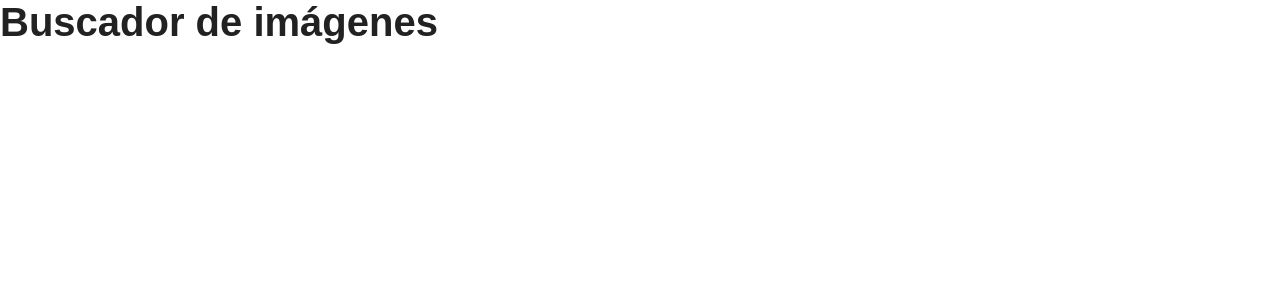
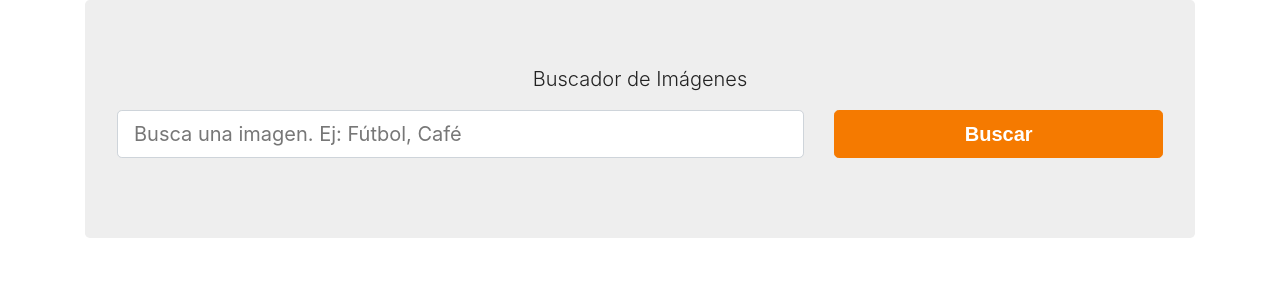
Before and after one commit to JKBustillo/images, a React (Create React App) app: page / in a window 1280 px wide. Shown: the top 300 px of the page. Built offline with nearby package versions, Linux system fonts and the light colour scheme; a web font is replaced by a local one.

Commit message:
Form component

```diff
--- a/src/App.js
+++ b/src/App.js
@@ -1,8 +1,15 @@
 import React from 'react';
+import Form from './components/Form';
 
 function App() {
   return (
-    <h1>Buscador de imágenes</h1>
+    <div className="container">
+      <div className="jumbotron">
+        <p className="lead text-center">Buscador de Imágenes</p>
+
+        <Form />
+      </div>
+    </div>
   );
 }
 
--- /dev/null
+++ b/src/components/Form.js
@@ -0,0 +1,26 @@
+import React from 'react';
+
+const Form = () => {
+    return (
+        <form>
+            <div className="row">
+                <div className="form-group col-md-8">
+                    <input
+                        type="text"
+                        className="form-control form-control-lg"
+                        placeholder="Busca una imagen. Ej: Fútbol, Café"
+                    />
+                </div>
+                <div className="form-group col-md-4">
+                    <input
+                        type="submit"
+                        className="btn btn-lg btn-danger btn-block"
+                        value="Buscar"
+                    />
+                </div>
+            </div>
+        </form>
+    );
+}
+
+export default Form;
```
